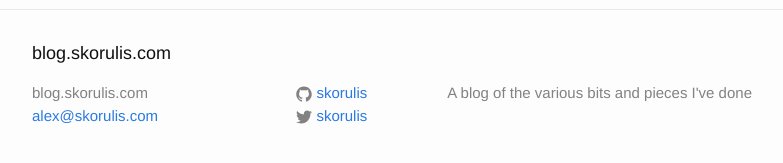
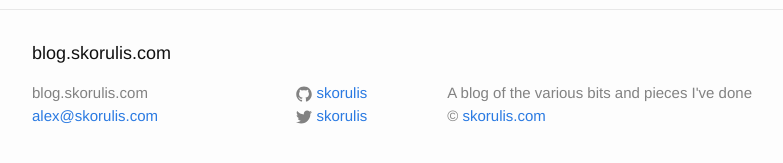
Before and after one commit to skorulis/skorulis-blog, a Jekyll site: the page built from index.html, in a window 1280 px wide and 900 px high, scrolled down 1644 px. Shown: the part 713-876 px from the top of the window, without its empty margins (238-1021 px from the left). Built offline with Jekyll 4.4.1, drawn with Linux system fonts in a browser that asks for light colours.

Commit message:
Add copyright and link back to the main site

```diff
--- a/_includes/footer.html
+++ b/_includes/footer.html
@@ -46,7 +46,8 @@
       </div>
 
       <div class="footer-col  footer-col-3">
-        <p class="text">{{ site.description }}</p>
+        <p class="text">{{ site.description }}
+        <br/>© <a href="http://skorulis.com">skorulis.com</a></p>
       </div>
     </div>
 
```
